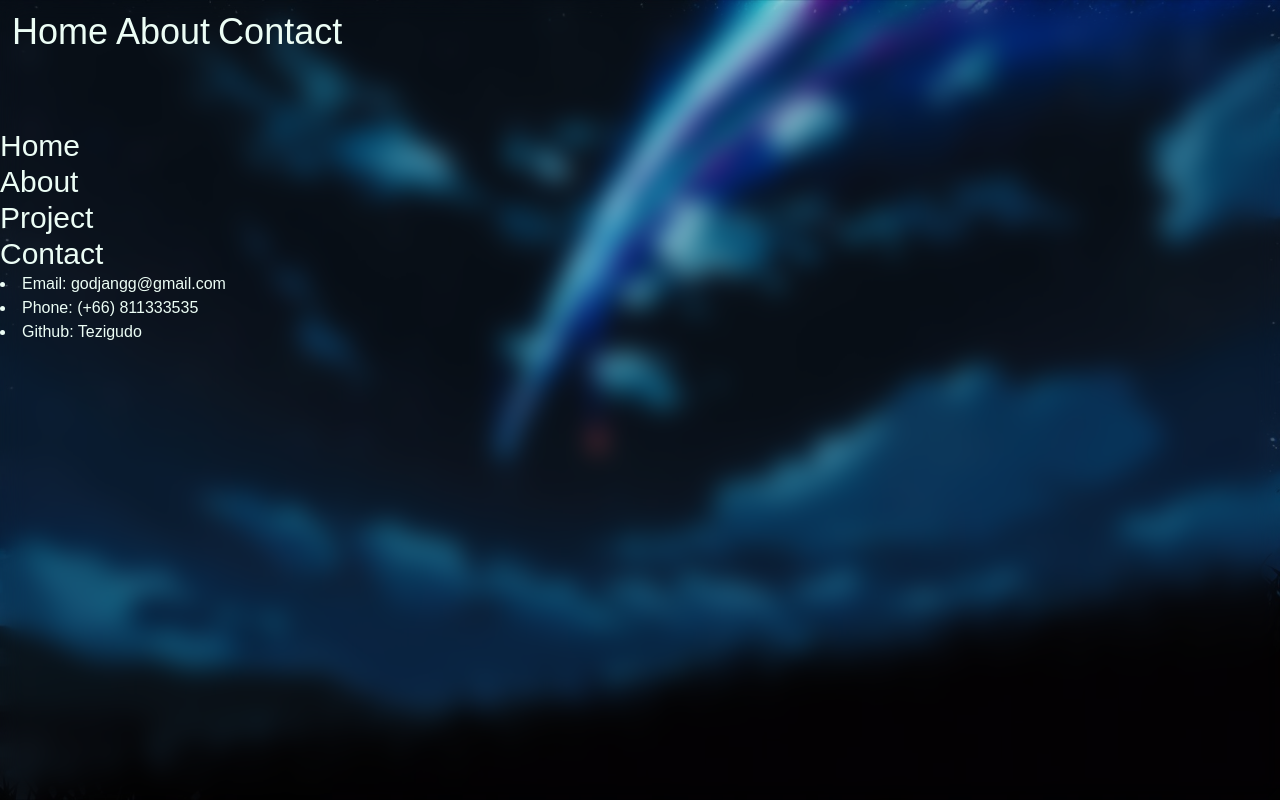
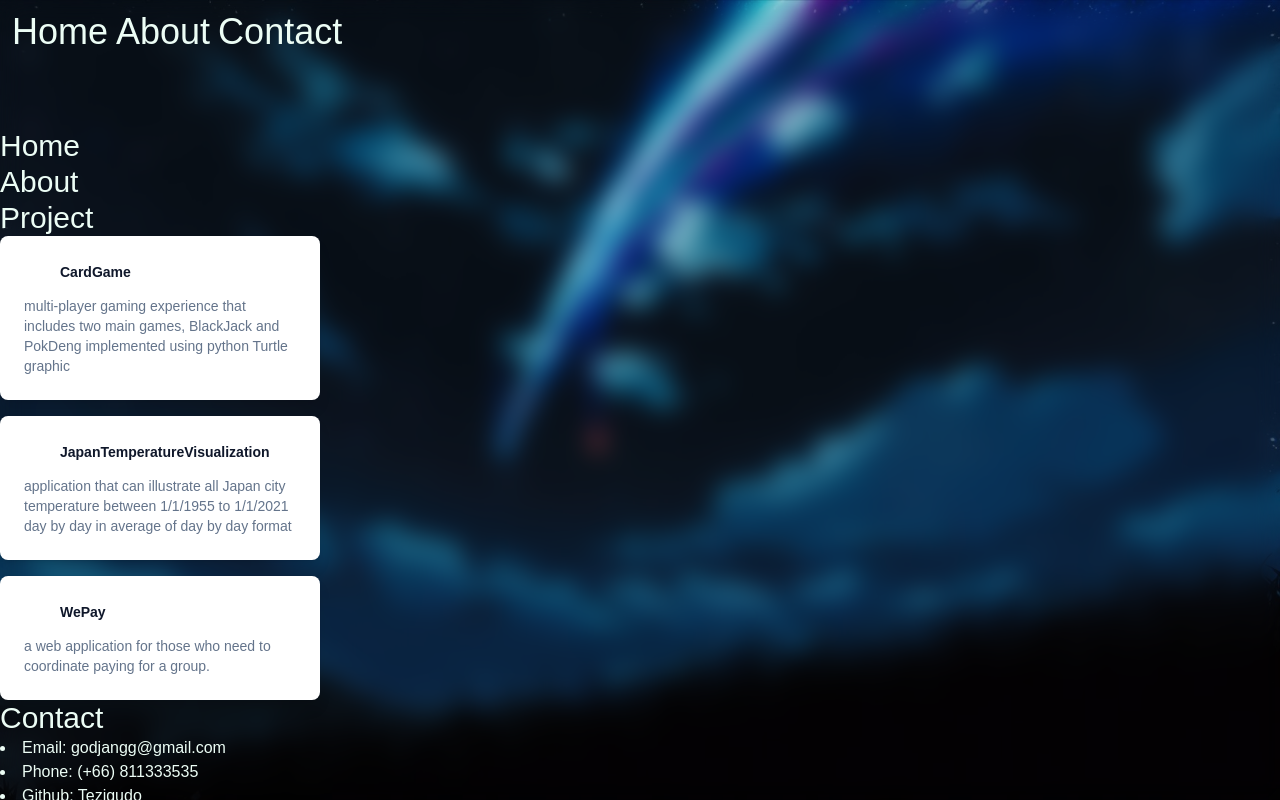
Before and after one commit to Tezigudo/Tezigudo.github.io, a React (Create React App) app: page / in a window 1280 px wide. Built offline with nearby package versions, Linux system fonts and the light colour scheme; what prettier-plugin-tailwindcss would draw is missing.

Commit message:
add project card

```diff
--- /dev/null
+++ b/src/components/card/GithubCard.tsx
@@ -0,0 +1,20 @@
+import GithubCardProps from "../../interfaces/GithubCardProps";
+
+function GitubCard(props: GithubCardProps){
+    const {projectName, description, githubLink} = props;
+
+    return (
+        <a href={githubLink}
+        className="group block max-w-xs mx-auto rounded-lg p-6 bg-white ring-1 ring-slate-900/5 shadow-lg space-y-3 hover:bg-sky-500 hover:ring-sky-500">
+        <div className="flex items-center space-x-3">
+            <svg className="h-6 w-6 stroke-sky-500 group-hover:stroke-white" fill="none"
+                viewBox="0 0 24 24"></svg>
+            <h3 className="text-slate-900 group-hover:text-white text-sm font-semibold">{projectName}</h3>
+        </div>
+        <p className="text-slate-500 group-hover:text-white text-sm">{description}</p>
+    </a>
+
+    )
+}
+
+export default GitubCard;
--- /dev/null
+++ b/src/contents/Main/Project.tsx
@@ -0,0 +1,36 @@
+import GitubCard from "../../components/card/GithubCard";
+import GithubCardProps from "../../interfaces/GithubCardProps";
+
+function Project() {
+  const data: GithubCardProps[] = [
+    {
+      projectName: "CardGame",
+      description:
+        "multi-player gaming experience that includes two main games, BlackJack and PokDeng implemented using python Turtle graphic",
+      githubLink: "https://github.com/Tezigudo/Card_game",
+    },
+    {
+      projectName: "JapanTemperatureVisualization",
+      description:
+        "application that can illustrate all Japan city temperature between 1/1/1955 to 1/1/2021 day by day in average of day by day format",
+      githubLink: "https://github.com/Tezigudo/JapanTemperatureVisualization",
+    },
+    {
+        projectName: "WePay",
+        description: "a web application for those who need to coordinate paying for a group.",
+        githubLink: "https://github.com/WePays/WePay"
+
+    }
+  ];
+
+  return (
+    <div className="space-y-4">
+
+      {data.map((item) => {
+        return <GitubCard {...item} />;
+      })}
+    </div>
+  );
+}
+
+export default Project;
--- a/src/contents/Project.tsx
+++ /dev/null
@@ -1,5 +0,0 @@
-function Project(){
-    return <div></div>
-}
-
-export default Project;
--- /dev/null
+++ b/src/interfaces/GithubCardProps.ts
@@ -0,0 +1,8 @@
+
+interface GithubCardProps {
+    projectName: string;
+    description: string;
+    githubLink: string;
+}
+
+export default GithubCardProps;
```
Also changed, not shown: src/pages/main.tsx (+4 -4 lines), src/contents/Main/About.tsx (line endings or trailing spaces), src/contents/Main/Contact.tsx (renamed from src/contents/Contact.tsx), src/contents/Main/Home.tsx (renamed from src/contents/Home.tsx).
